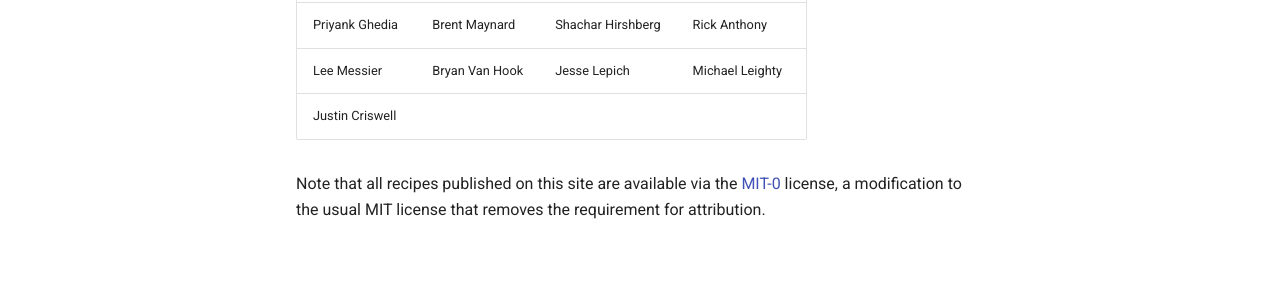
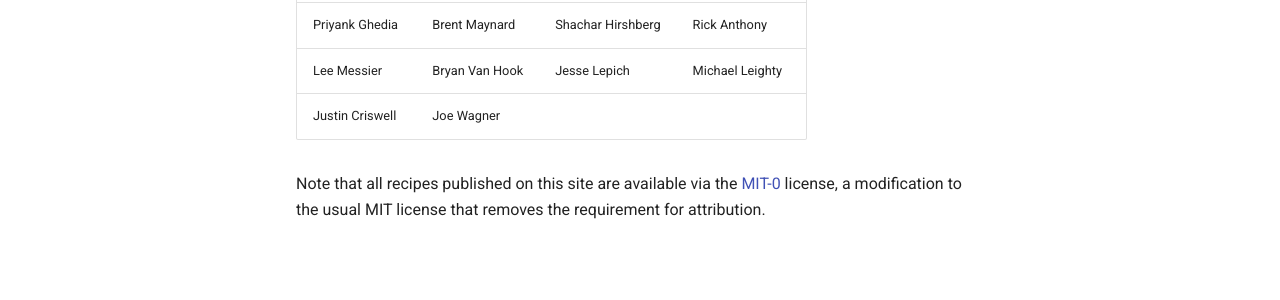
Before and after one commit to aws/aws-security-services-best-practices, an MkDocs documentation site: the page built from docs/en/contributors.md, in a window 1280 px wide. Shown: the part 496-796 px from the top of the page. Built offline with MkDocs 1.6.1 and Material for MkDocs 9.7.7, drawn with Linux system fonts in a browser that asks for light colours; comment, search, counter and statistics services are not loaded.

Commit message:
Update contributors.md to include Joe Wagner

```diff
--- a/docs/en/contributors.md
+++ b/docs/en/contributors.md
@@ -11,7 +11,7 @@ people:
 | Scott Ward  | Chris Simmons | Uday Chandrasen |  Kashish Wadhwa |
 | Priyank Ghedia | Brent Maynard | Shachar Hirshberg | Rick Anthony |
 | Lee Messier | Bryan Van Hook | Jesse Lepich | Michael Leighty |
-| Justin Criswell | | | |
+| Justin Criswell | Joe Wagner | | |
 
 Note that all recipes published on this site are available via the
 [MIT-0][mit0] license, a modification to the usual MIT license
```
